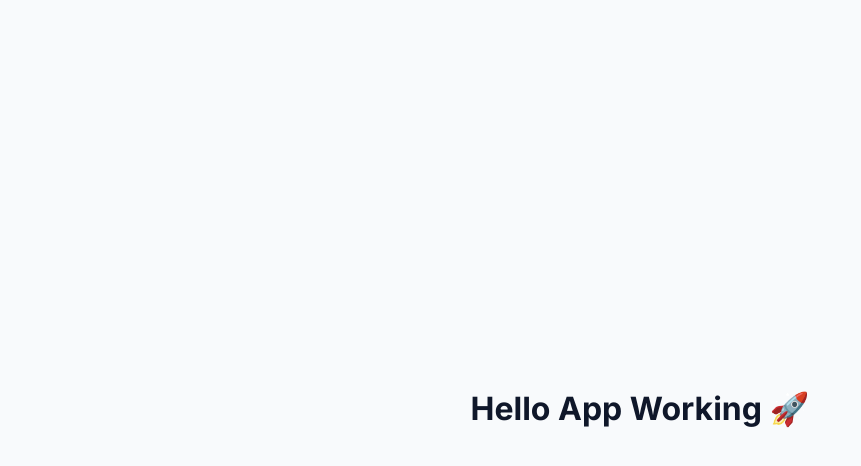
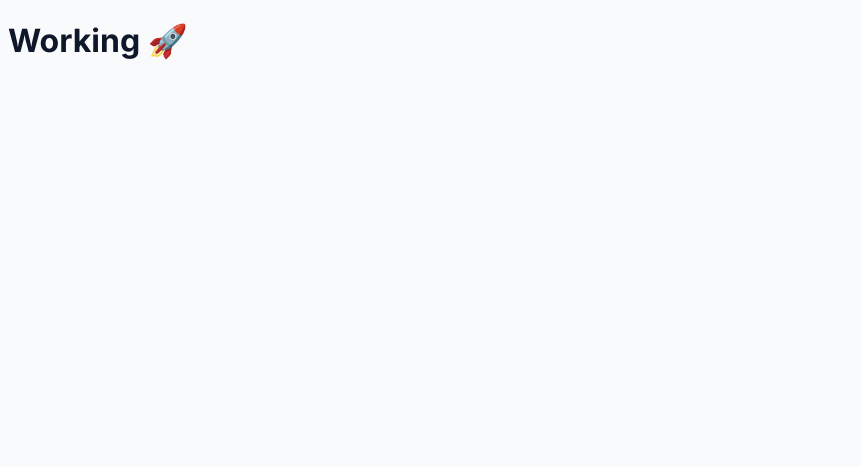
Before and after one commit to Tharun698/subtrack-frontend, a React (Vite) app: page / in a window 1280 px wide. Shown: the top 466 px of the page, without its empty margins (0-861 px from the left). Built offline with nearby package versions, Linux system fonts and the light colour scheme.

Commit message:
Update App.tsx

```diff
--- a/src/App.tsx
+++ b/src/App.tsx
@@ -2,8 +2,8 @@ import { useState } from "react";
 
 export default function App() {
   return (
-    <div className="min-h-screen flex items-center justify-center">
-      <h1>Hello App Working 🚀</h1>
+    <div>
+      <h1>Working 🚀</h1>
     </div>
   );
 }
```
